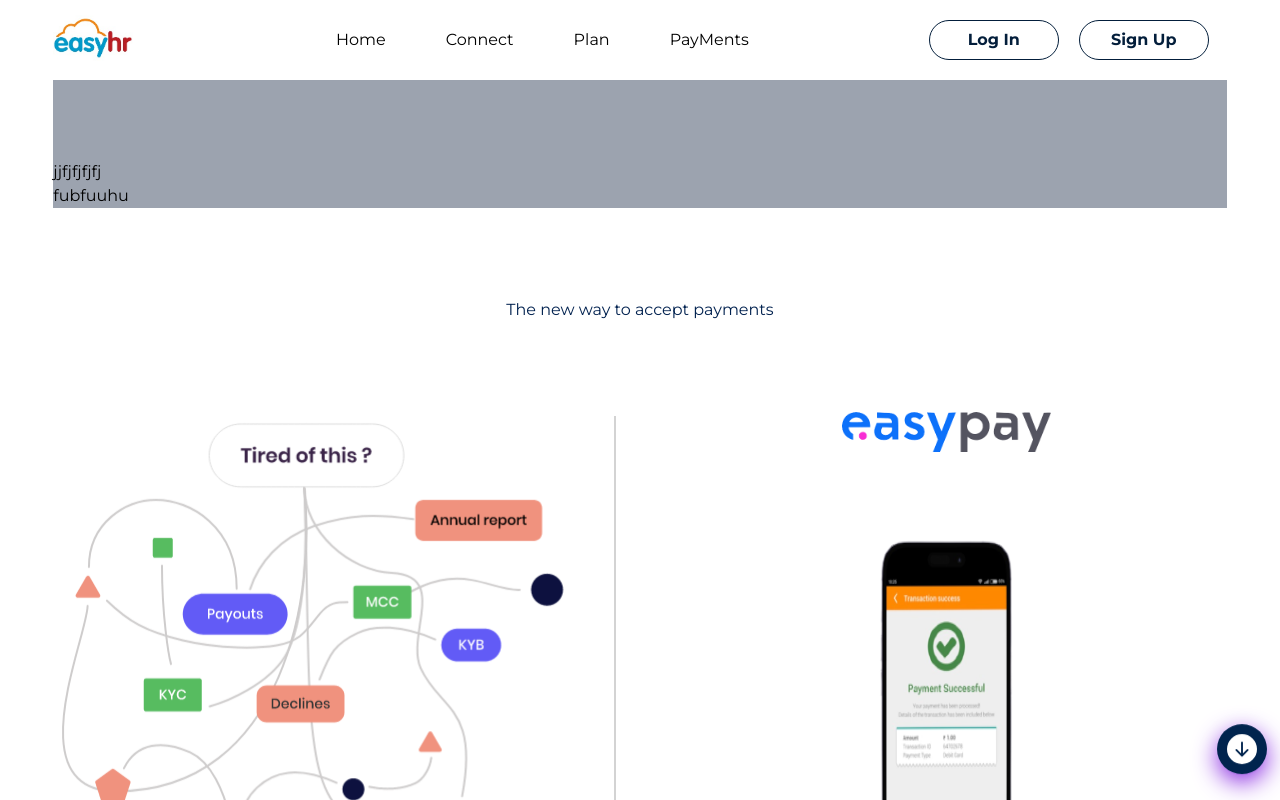
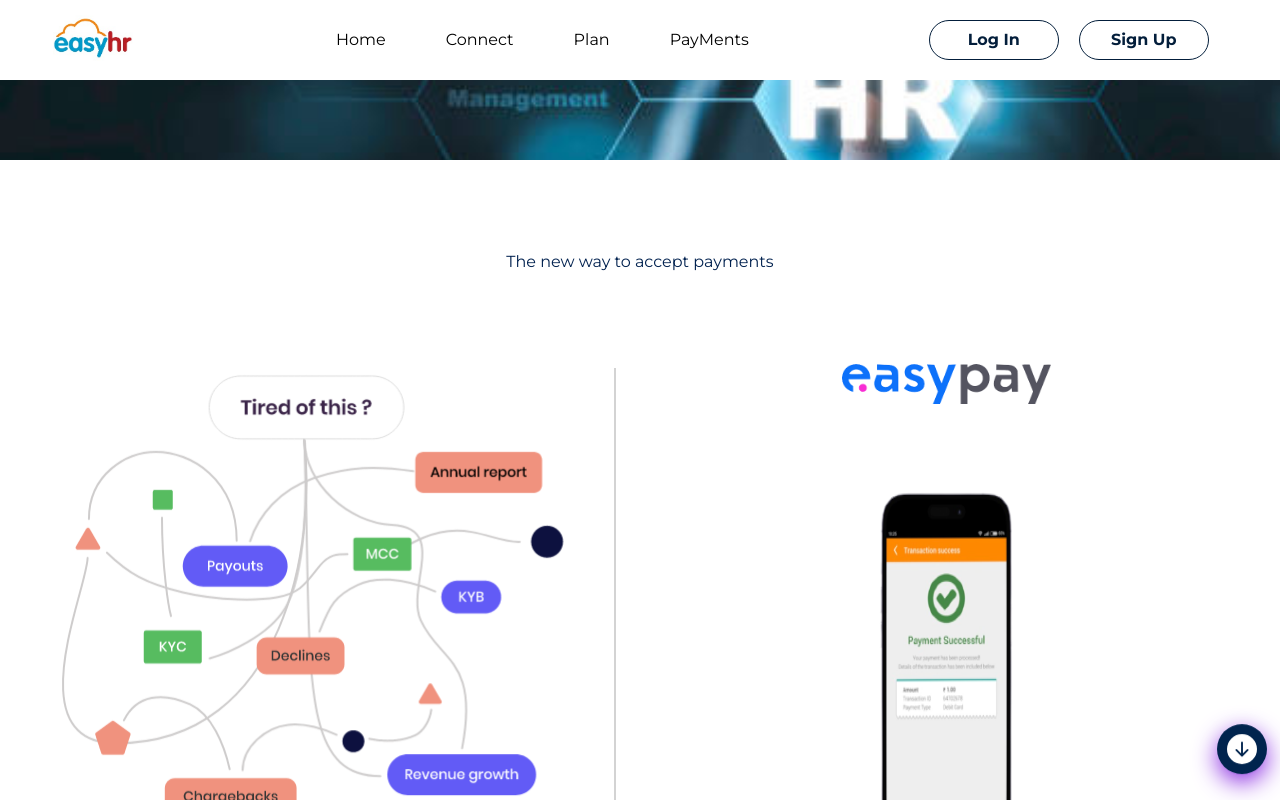
Before and after one commit to OgbuEsther/Easy_HR_FE2, a React (Create React App) app: page / in a window 1280 px wide. Shown: the top 800 px of the page. Built offline with nearby package versions, Linux system fonts and the light colour scheme.

Commit message:
image added

```diff
--- a/src/pages/landingpage/Home.tsx
+++ b/src/pages/landingpage/Home.tsx
@@ -1,12 +1,13 @@
 import React from 'react'
 import styled from "styled-components"
+import img from "../../Assets/hero.jpg"
 
 
 const Superhero = () => {
   return (
       <div className='w-full flex justify-center overflow-hidden'>
-          <div className='w-11/12 flex pt-20 flex-wrap mt-20 bg-gray-400'>
-              jjfjfjfjfj <br />fubfuuhu
+          <div className='w-full h-20 flex flex-wrap mt-20 bg-hero bg-no-repeat bg-cover bg-center justify-center pt-10 pb-10'>
+
           </div>
       </div>
   )
--- a/tailwind.config.js
+++ b/tailwind.config.js
@@ -11,7 +11,11 @@ module.exports = {
       'lg': '1024px',
       'xl': '1280px'
     },
-    extend: {},
+    extend: {
+      backgroundImage: {
+        'hero': "url('../src/Assets/hero.jpg')"
+      }
+    },
   },
   plugins: [],
 }
```
Also changed, not shown: src/Assets/hero.jpg (added).
